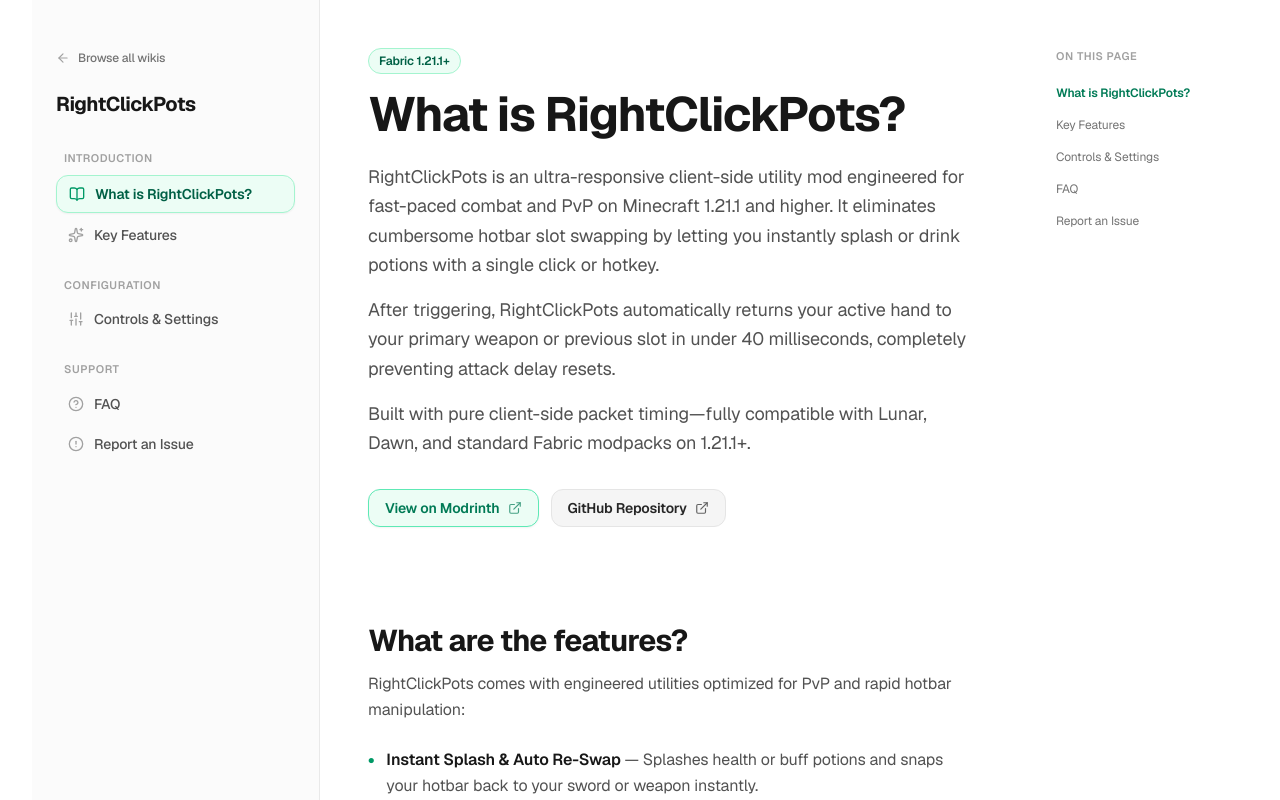
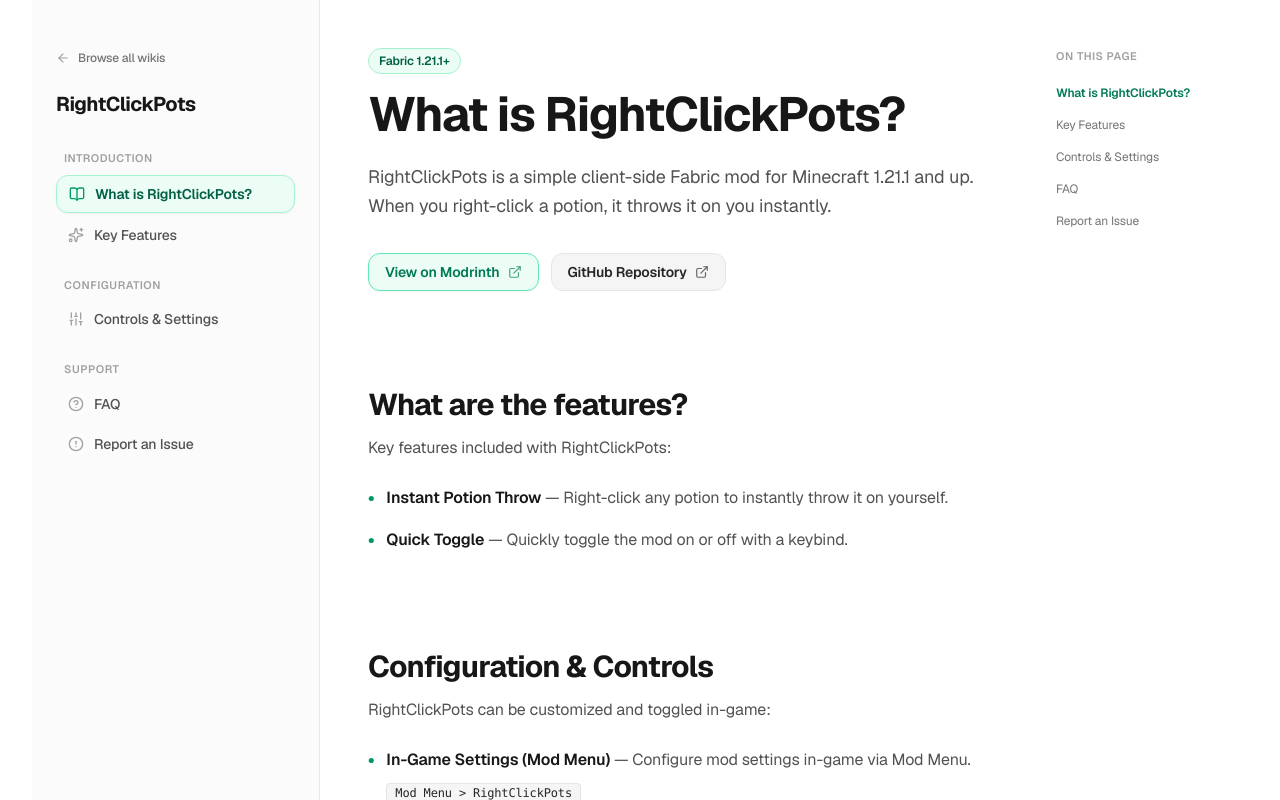
Before and after one commit to promotezzz/promotezzwiki, a React (Vite) app: page /browse in a window 1280 px wide. Both pictures are taken after a click on the element 640 px from the left and 281 px from the top of the page. Shown: the top 800 px of the page. Built offline with nearby package versions, Linux system fonts and the light colour scheme.

Commit message:
content: simplify RightClickPots description to instant right-click potion throw

```diff
--- a/src/data/wikiRegistry.ts
+++ b/src/data/wikiRegistry.ts
@@ -3,63 +3,49 @@
 const rightClickPotsData: ModWikiData = {
   slug: 'rightclickpots',
   title: 'RightClickPots',
-  tagline: 'Client-side Fabric mod for instant potion usage, fast potting hotkeys, and automated weapon re-swap.',
+  tagline: 'When you right click a potion, it throws it on you instantly.',
   version: 'v1.0.0',
   loader: 'Fabric 1.21.1+',
   author: 'Promotezz',
   lastUpdated: 'September 2026',
-  requirements: ['Minecraft 1.21.1+', 'Fabric Loader 0.16+', 'Fabric API', 'Java 21+'],
+  requirements: ['Minecraft 1.21.1+', 'Fabric Loader', 'Fabric API'],
   downloads: [
     { label: 'View on Modrinth', url: 'https://modrinth.com/mod/rightclickpots', primary: true, type: 'modrinth' },
     { label: 'GitHub Repository', url: 'https://github.com/promotezzz/RightClickPots', type: 'github' }
   ],
   overview: [
-    'RightClickPots is an ultra-responsive client-side utility mod engineered for fast-paced combat and PvP on Minecraft 1.21.1 and higher. It eliminates cumbersome hotbar slot swapping by letting you instantly splash or drink potions with a single click or hotkey.',
-    'After triggering, RightClickPots automatically returns your active hand to your primary weapon or previous slot in under 40 milliseconds, completely preventing attack delay resets.',
-    'Built with pure client-side packet timing—fully compatible with Lunar, Dawn, and standard Fabric modpacks on 1.21.1+.'
+    'RightClickPots is a simple client-side Fabric mod for Minecraft 1.21.1 and up. When you right-click a potion, it throws it on you instantly.'
   ],
   features: [
     {
-      title: 'Instant Splash & Auto Re-Swap',
-      description: 'Splashes health or buff potions and snaps your hotbar back to your sword or weapon instantly.',
-      badge: 'Combat'
+      title: 'Instant Potion Throw',
+      description: 'Right-click any potion to instantly throw it on yourself.',
+      badge: 'Core'
     },
     {
-      title: 'Zero Packet Desync',
-      description: 'Safely synced with client tick timing to prevent ghost items, visual glitches, or rubberbanding.',
-      badge: 'Performance'
+      title: 'Quick Toggle',
+      description: 'Quickly toggle the mod on or off with a keybind.',
+      badge: 'Controls'
     }
   ],
   configGuide: {
-    modMenuDescription: 'Access and customize all mod settings directly in-game through the Mod Menu graphical screen.',
-    quickToggleDescription: 'Quickly toggle RightClickPots on or off on the fly by configuring your toggle key in Options > Controls > Key Binds > RightClickPots.'
+    modMenuDescription: 'Configure mod settings in-game via Mod Menu.',
+    quickToggleDescription: 'Toggle the mod on or off with a keybind set in Options > Controls > Key Binds > RightClickPots.'
   },
-  changelog: [
-    {
-      version: 'v1.0.0',
-      date: '2026-09-10',
-      changes: [
-        'Initial release of RightClickPots client mod',
-        'Added sub-40ms automatic hotbar slot restoration',
-        'Added custom keybind support in standard Minecraft controls menu',
-        'Integrated zero-desync inventory scanner'
-      ]
-    }
-  ],
   faq: [
     {
-      question: 'Is RightClickPots allowed on multiplayer servers?',
-      answer: 'RightClickPots runs completely client-side. Always review your specific server rules regarding fast potting or slot-swap utilities.'
+      question: 'What does RightClickPots do?',
+      answer: 'When you right-click a potion, it throws it on you instantly.'
     },
     {
-      question: 'Does this interfere with my crosshair or attack cooldown?',
-      answer: 'No. The mod uses sub-tick swapping to preserve your main weapon attack meter without causing swing delays.'
+      question: 'What versions does it support?',
+      answer: 'RightClickPots is Fabric only, for Minecraft 1.21.1 and up.'
     }
   ],
   issueReporting: {
     enabled: true,
     githubRepoUrl: 'https://github.com/promotezz/RightClickPots',
-    submitHint: 'Include your Minecraft version, Fabric Loader version, and any other installed combat or HUD mods.'
+    submitHint: 'Include your Minecraft version and any details.'
   }
 };
 
--- a/src/pages/WikiPage.tsx
+++ b/src/pages/WikiPage.tsx
@@ -264,7 +264,7 @@
                 What are the features?
               </h2>
               <p className="text-base text-neutral-600 mb-6 leading-relaxed">
-                {mod.title} comes with engineered utilities optimized for PvP and rapid hotbar manipulation:
+                Key features included with {mod.title}:
               </p>
 
               <ul className="space-y-4 text-neutral-600 text-base leading-relaxed">
@@ -288,7 +288,7 @@
                 Configuration & Controls
               </h2>
               <p className="text-base text-neutral-600 mb-6 leading-relaxed">
-                No manual file editing required. RightClickPots can be customized and toggled entirely in-game:
+                RightClickPots can be customized and toggled in-game:
               </p>
 
               <ul className="space-y-4 text-neutral-600 text-base leading-relaxed">
```
